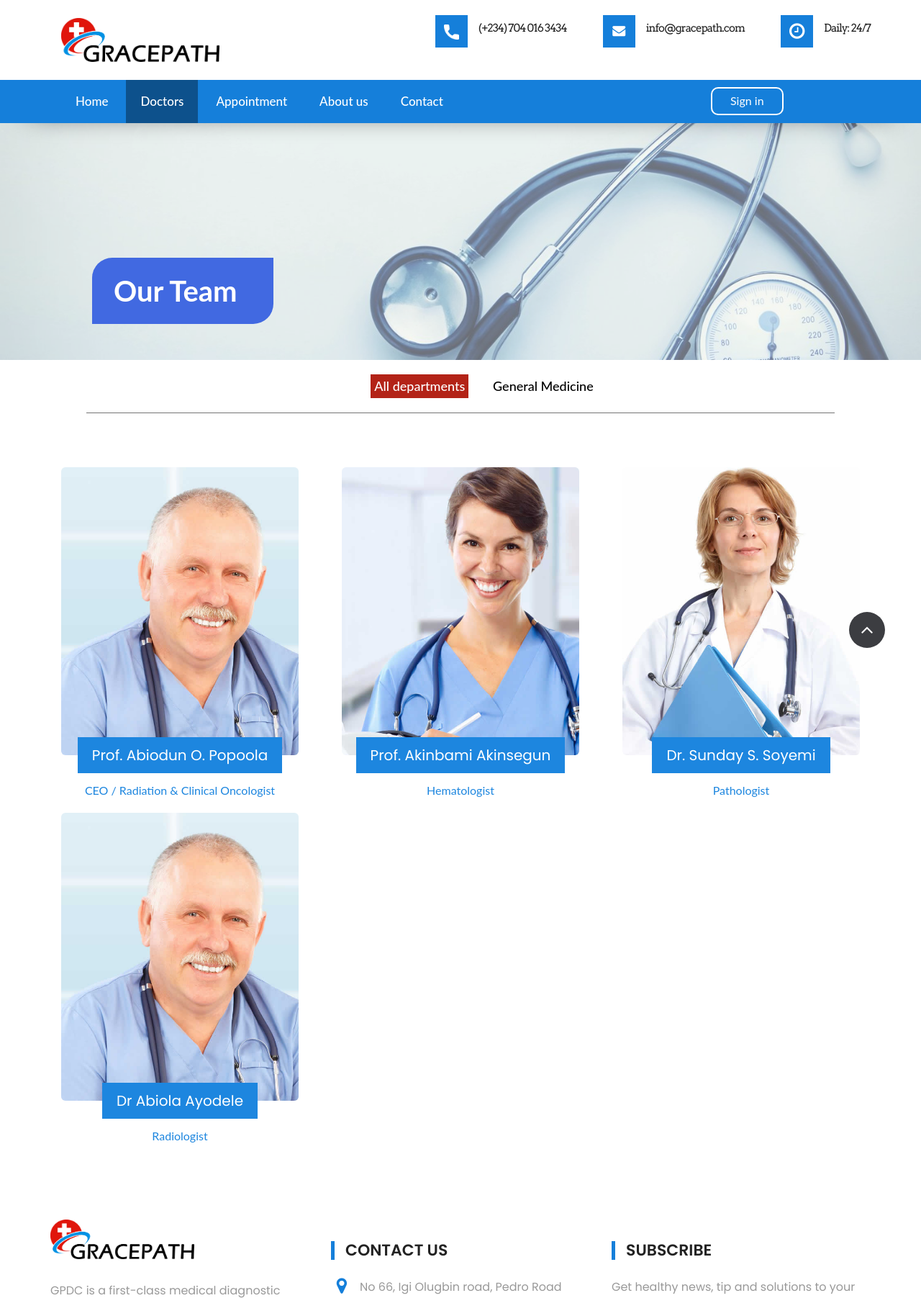
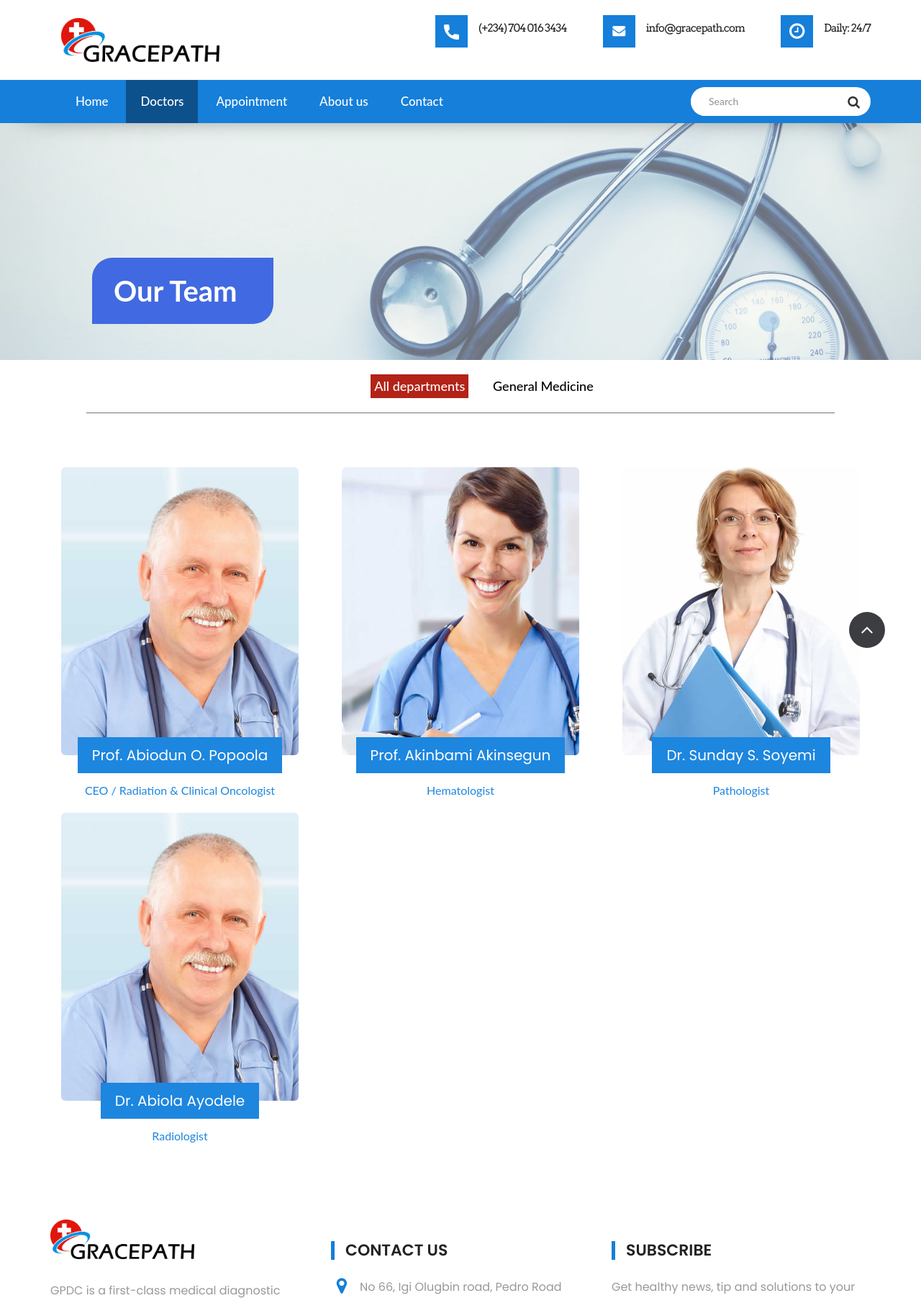
Before and after one commit to oy3/Gracepath, a PHP site: page /doctors.html in a window 1280 px wide. Shown: the top 1803 px of the page at 72% size. Run offline with PHP 8.4, Linux system fonts and the light colour scheme.

Commit message:
version 1.2: Add search to Nav bar

```diff
--- a/css/custom.css
+++ b/css/custom.css
@@ -73,7 +73,7 @@ p {
     right: 0;
     bottom: 0;
     left: 0;
-    background: #39b49a;
+    background: white;
     z-index: 11000;
     position: fixed;
     display: flex;
--- a/doctors.html
+++ b/doctors.html
@@ -37,7 +37,7 @@
 <body class="clinic_version">
     <!-- LOADER -->
     <div id="preloader">
-        <img class="preloader" src="images/loaders/heart-loading2.gif" alt="">
+        <img class="" src="images/loaders/66.gif" alt="">
     </div>
     <!-- END LOADER -->
     <header>
@@ -79,15 +79,29 @@
                             <li><a href="appointment.html">Appointment</a></li>
                             <li><a href="about.html">About us</a></li>
                             <li><a href="contact.html">Contact</a></li>
-                            <li class="hidden-lg hidden-md"><a href="login.html">Sign in</a></li>
+                            <!-- <li class="hidden-lg hidden-md"><a href="login.html">Sign in</a></li> -->
                         </ul>
                     </div>
                 </nav>
 
-                <div class="serch-bar hidden-sm hidden-xs">
+                <!-- <div class="serch-bar hidden-sm hidden-xs">
                     <a data-scroll href="login.html">
                         <button type="button" class="btn-login danger">Sign in</button></a>
-                </div>
+                </div> -->
+
+                <div class="serch-bar">
+                    <div id="custom-search-input">
+                       <div class="input-group col-md-12">
+                          <input type="text" class="form-control input-lg" placeholder="Search" />
+                          <span class="input-group-btn">
+                             <button class="btn btn-info btn-lg" type="button">
+                                <i class="fa fa-search" aria-hidden="true"></i>
+                             </button>
+                          </span>
+                       </div>
+                    </div>
+                 </div>
+
             </div>
         </div>
     </header>
@@ -242,7 +256,7 @@
                             </div>
 
                             <div class="widget-title">
-                                <h3>Dr Abiola Ayodele</h3>
+                                <h3>Dr. Abiola Ayodele</h3>
                                 <small>Radiologist</small>
                             </div>
                         </div>
@@ -253,9 +267,6 @@
             </div>
         </div>
     </section>
-
-
-
 
     <footer id="footer" class="footer-area wow fadeIn">
         <div class="container">
@@ -331,7 +342,6 @@
             </div>
         </div>
     </div>
-    <!-- end copyrights -->
     <a href="#" data-scroll class="dmtop global-radius"><i class="fa fa-angle-up"></i></a>
 
     <!-- all js files -->
```
Also changed, not shown: about.html (+18 -4 lines), appointment.html (+26 -8 lines), contact.html (+18 -4 lines), index.html (+7 -6 lines), images/loaders/66.gif (added).
